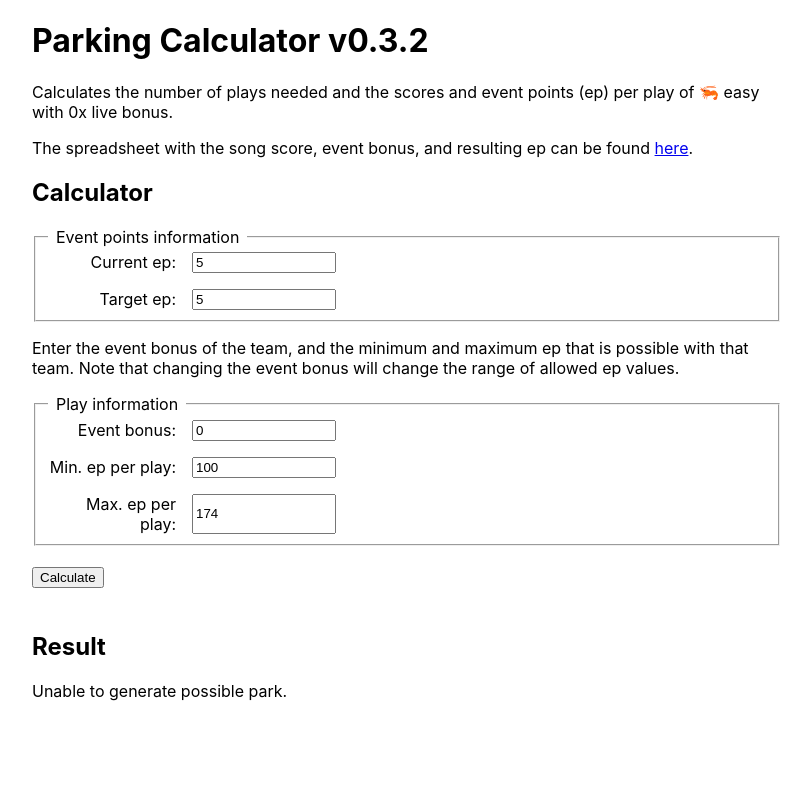
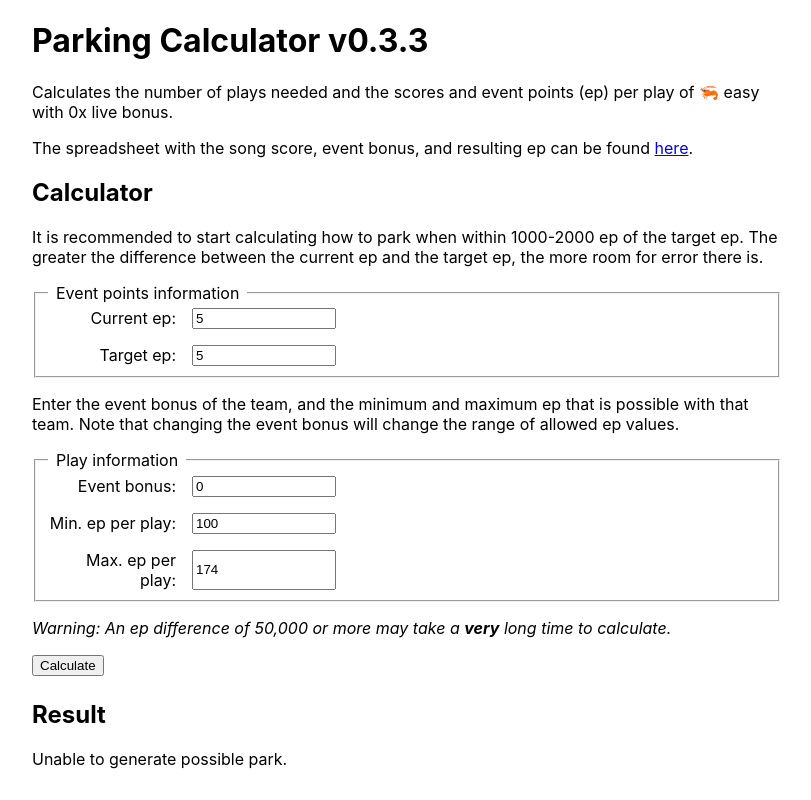
Before and after one commit to ChaoticShadow/pjsekai-parking-calculator, a plain HTML site: page index.html in a window 1280 px wide. Both pictures are taken after typing "5", "5" into the empty fields and a click on the input "Calculate". Shown: the whole page, without its empty margins (233-1044 px from the left). Drawn offline with Linux system fonts and the light colour scheme.

Commit message:
html restructuring

```diff
--- a/index.html
+++ b/index.html
@@ -14,11 +14,14 @@
   </head>
   <body>
     <div id="root">
-      <h1>Parking Calculator v0.3.2</h1>
+      <h1>Parking Calculator v0.3.3</h1>
       <p>Calculates the number of plays needed and the scores and event points (ep) per play of 🦐 easy with 0x live bonus.</p>
       <p>The spreadsheet with the song score, event bonus, and resulting ep can be found <a href="https://docs.google.com/spreadsheets/d/1om--O7_NqvvQ6TDg1jrsjKMVBR_s1j1o/htmlview">here</a>.</p>
+      <section>
         <h2>Calculator</h2>
+        <noscript>This calculator requies JavaScript to run.</noscript>
         <form id="form">
+          <p>It is recommended to start calculating how to park when within 1000-2000 ep of the target ep. The greater the difference between the current ep and the target ep, the more room for error there is.</p>
           <fieldset>
             <legend>Event points information</legend>
             <label for="current_ep">Current ep</label>
@@ -36,11 +39,15 @@
             <label for="max_ep">Max. ep per play</label>
             <input type="number" id="max_ep" name="max_ep" min="100" max="174" value="174" required>
           </fieldset>
-        <br>
+          <p><i>Warning: An ep difference of 50,000 or more may take a <b>very</b> long time to calculate.</i></p>
           <input type="submit" value="Calculate">
         </form>
-      <noscript>This calculator requies JavaScript to run.</noscript>
-      <div id="result"></div>
+      </section>
+      <section id="result">
+        <h2>Result</h2>
+        <p id="result-summary">N/A</p>
+        <div id="table-wrapper"></div>
+      </section>
     </div>
     <script type="text/javascript" src="script.js">
     </script>
--- a/script.js
+++ b/script.js
@@ -137,6 +137,12 @@ const generateTable = (currentEp, solution) => {
 const formHandler = (e) => {
     e.preventDefault();
 
+    const resultSummary = document.getElementById('result-summary');
+    resultSummary.innerText = 'Calculating...';
+
+    const tableWrapper = document.getElementById('table-wrapper');
+    tableWrapper.innerHTML = '';
+
     const { elements } = e.target;
 
     const currentEp = parseInt(elements.current_ep.value);
@@ -168,31 +174,15 @@ const formHandler = (e) => {
         console.log(formData);
     }
 
-    const resultContainer = document.getElementById('result');
-    resultContainer.innerHTML = '';
-
-    const resultHeader = document.createElement('h2');
-    resultHeader.innerText = 'Result';
-    resultContainer.appendChild(resultHeader);
-
     if (solution) {
-        const summaryPara = document.createElement('p');
-        summaryPara.innerText = `Requires ${solution.length} plays to achieve park.`;
+        resultSummary.innerText = `${solution.length} plays are required to achieve the desired park.`;
 
         const table = generateTable(currentEp, solution);
 
-        resultContainer.append(
-            summaryPara,
-            table
-        );
+        tableWrapper.appendChild(table);
     } else {
-        const summaryPara = document.createElement('p');
-        summaryPara.innerText = 'Unable to generate possible park.';
-
-        resultContainer.appendChild(summaryPara);
+        resultSummary.innerText = 'Unable to generate possible park.';
     }
-
-    return false;
 };
 
 document.getElementById('form')
--- a/styles.css
+++ b/styles.css
@@ -30,6 +30,9 @@ body {
 
 #result {
   margin-top: 1.5em;
+}
+
+#result #table-wrapper {
   overflow: auto;
 }
 
```
Lines whose indentation alone changed are shown as unchanged.
